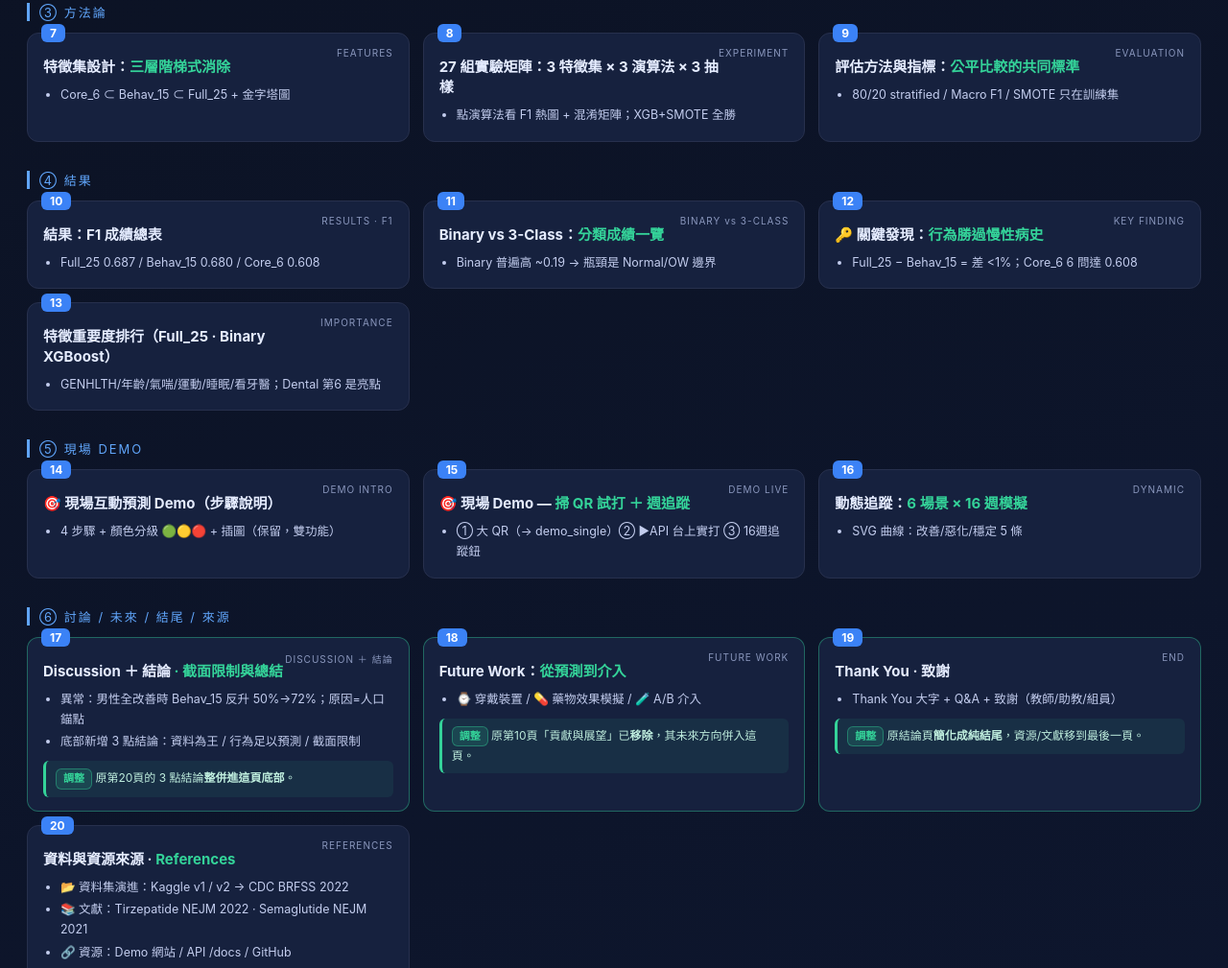
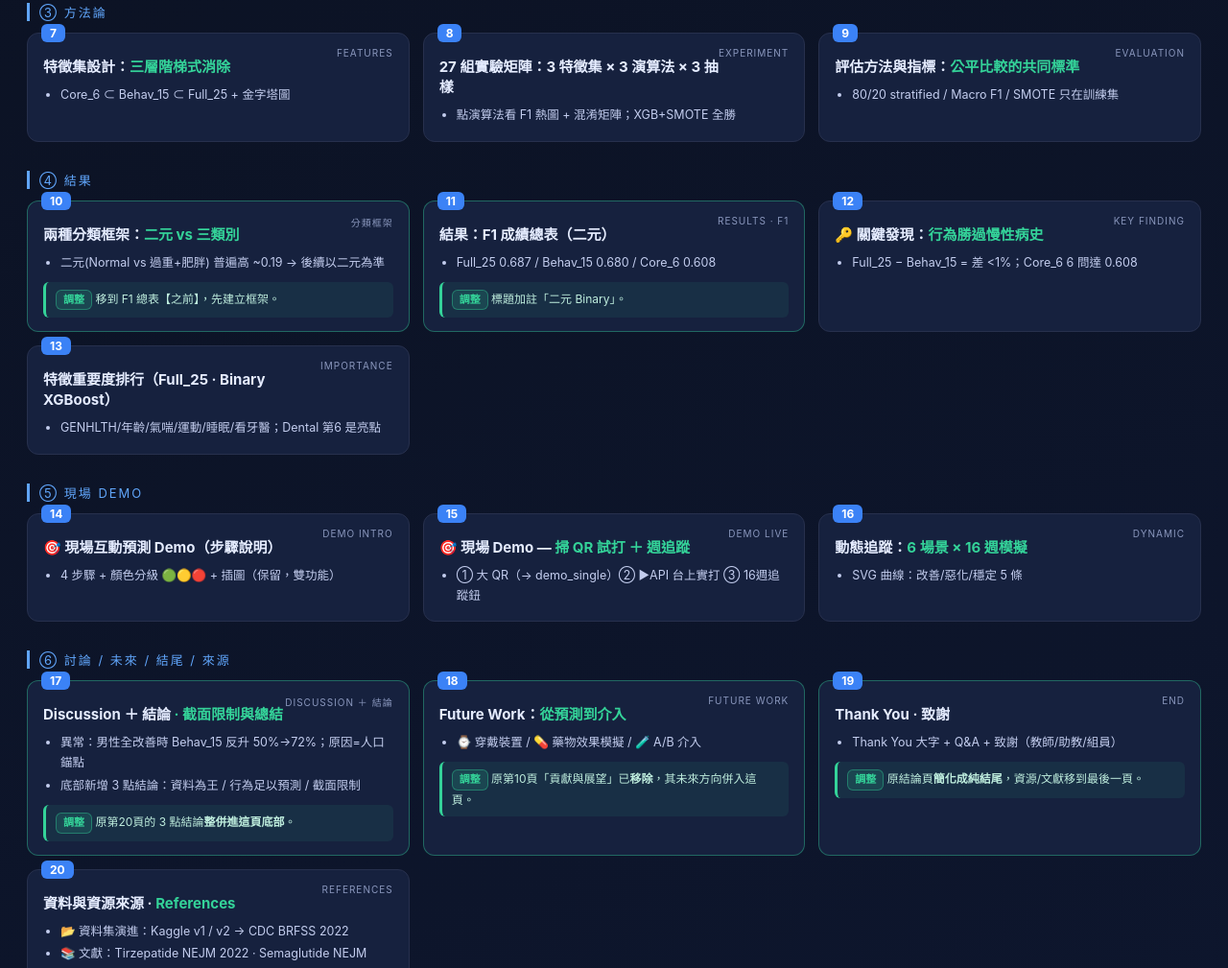
Before and after one commit to inorino/obesity-demo, a plain HTML site: page _outline.html in a window 1280 px wide. Shown: the part 850-1859 px from the top of the page at 96% size. Drawn offline with Linux system fonts and the light colour scheme.

Commit message:
results: intro binary/3-class framing before F1 table, label F1 as binary; conttype Chinese glosses

```diff
--- a/_outline.html
+++ b/_outline.html
@@ -133,15 +133,17 @@
 <!-- ===== 結果 ===== -->
 <div class="sec">④ 結果</div>
 <div class="grid">
-  <div class="card">
-    <span class="num">10</span><span class="tag">RESULTS · F1</span>
-    <div class="ttl">結果：F1 成績總表</div>
+  <div class="card ok">
+    <span class="num">10</span><span class="tag">分類框架</span>
+    <div class="ttl">兩種分類框架：<span class="k">二元 vs 三類別</span></div>
+    <ul><li>二元(Normal vs 過重+肥胖) 普遍高 ~0.19 → 後續以二元為準</li></ul>
+    <div class="note"><span class="chg">調整</span> 移到 F1 總表【之前】，先建立框架。</div>
+  </div>
+  <div class="card ok">
+    <span class="num">11</span><span class="tag">RESULTS · F1</span>
+    <div class="ttl">結果：F1 成績總表（二元）</div>
     <ul><li>Full_25 0.687 / Behav_15 0.680 / Core_6 0.608</li></ul>
-  </div>
-  <div class="card">
-    <span class="num">11</span><span class="tag">BINARY vs 3-CLASS</span>
-    <div class="ttl">Binary vs 3-Class：<span class="k">分類成績一覽</span></div>
-    <ul><li>Binary 普遍高 ~0.19 → 瓶頸是 Normal/OW 邊界</li></ul>
+    <div class="note"><span class="chg">調整</span> 標題加註「二元 Binary」。</div>
   </div>
   <div class="card">
     <span class="num">12</span><span class="tag">KEY FINDING</span>
```
Also changed, not shown: presentation.html (+22 -21 lines).
